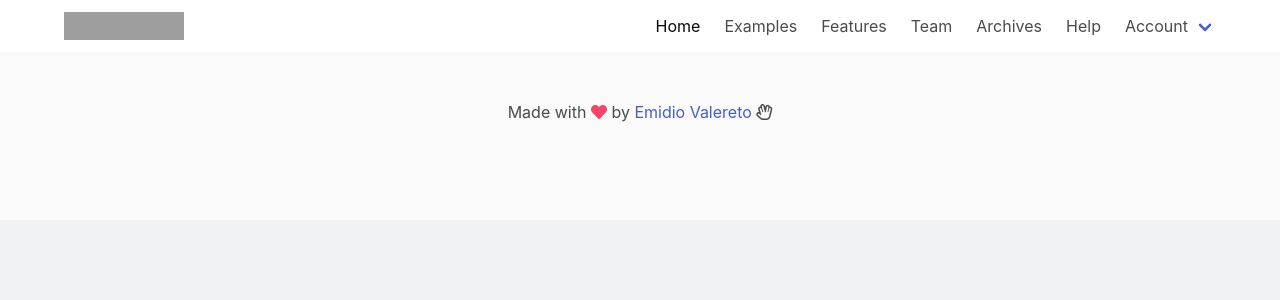
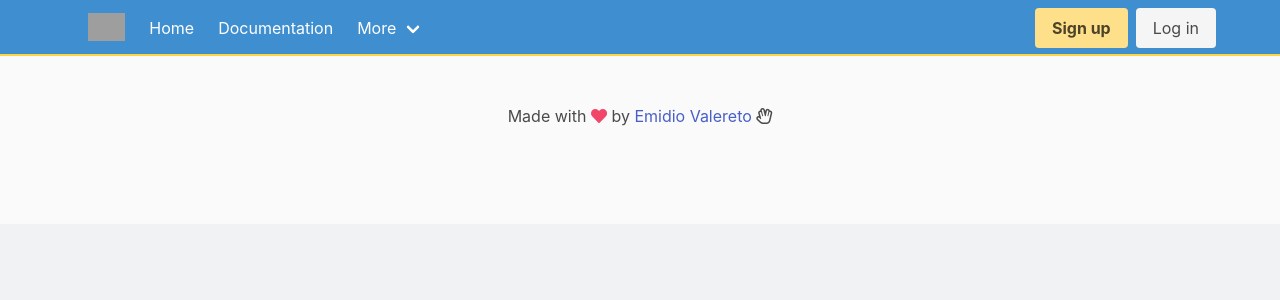
Before and after one commit to emidiovaleretto/django-you-dev-blog, a Django app: template templates/base.html in a window 1280 px wide. Shown: the top 300 px of the page. Run offline with Django 4.2, Linux system fonts and the light colour scheme; the template is opened without the code that fills it, so the values that code supplies are empty; parts of the project's set-up code (start-up, migrations or seed data) failed here and were passed over; some libraries are stand-ins or nearby versions; grey boxes are pictures that could not be loaded.

Commit message:
Add img to staticfiles.

```diff
--- a/manage.py
+++ b/manage.py
@@ -6,7 +6,7 @@ import sys
 
 def main():
     """Run administrative tasks."""
-    os.environ.setdefault('DJANGO_SETTINGS_MODULE', 'youdev.settings.production')
+    os.environ.setdefault('DJANGO_SETTINGS_MODULE', 'youdev.settings.development')
     try:
         from django.core.management import execute_from_command_line
     except ImportError as exc:
--- a/static/css/style.css
+++ b/static/css/style.css
@@ -3,6 +3,16 @@ body {
     font-family: -apple-system, BlinkMacSystemFont, "Segoe UI", Roboto, Oxygen-Sans, Ubuntu, Cantarell, "Helvetica Neue", sans-serif;
     font-size: 16px;
     background: #F0F2F4;
+}
+
+.navbar::after {
+    content: '';
+    display: inline-block;
+    width: 100%;
+    height: 2px;
+    background-color: #FED346;
+    position: absolute;
+    bottom: 0;
 }
 
 .navbar.is-white {
@@ -14,10 +24,15 @@ body {
     font-weight: bold;
 }
 
+.navbar-item img {
+    margin-top: 5px;
+}
+
 .hero-body {
-    background-image: url("https://images.hdqwalls.com/wallpapers/python-logo-4k-i6.jpg");
+    background-color: #101010;
+    background-image: url("/static/img/hero-image.jpg");
     background-position: center;
-    background-size: cover;
+    background-size: contain;
     background-repeat: no-repeat;
     height: 600px;
 }
--- a/templates/base.html
+++ b/templates/base.html
@@ -19,58 +19,59 @@
 
 <body>
     <!-- START NAV -->
-    <nav class="navbar">
+    <nav class="navbar is-info">
         <div class="container">
             <div class="navbar-brand">
                 <a class="navbar-item" href="../">
-                    <img src="https://upload.wikimedia.org/wikipedia/commons/thumb/f/f8/Python_logo_and_wordmark.svg/2560px-Python_logo_and_wordmark.svg.png"
-                        width="120" height="40" alt="Logo">
-                </a>
+                    <h1><img src="{% static 'img/logo.svg' %}" alt="Logo"></a></h1>
                 <span class="navbar-burger burger" data-target="navbarMenu">
                     <span></span>
                     <span></span>
                     <span></span>
                 </span>
             </div>
-            <div id="navbarMenu" class="navbar-menu">
-                <div class="navbar-end">
-                    <a class="navbar-item is-active">
+            <div id="navbarBasicExample" class="navbar-menu">
+                <div class="navbar-start">
+                  <a class="navbar-item">
                     Home
                   </a>
+
                   <a class="navbar-item">
-                        Examples
+                    Documentation
+                  </a>
+
+                  <div class="navbar-item has-dropdown is-hoverable">
+                    <a class="navbar-link">
+                      More
+                    </a>
+
+                    <div class="navbar-dropdown">
+                      <a class="navbar-item">
+                        About
                       </a>
                       <a class="navbar-item">
-                        Features
+                        Jobs
                       </a>
                       <a class="navbar-item">
-                        Team
-                    </a>
-                    <a class="navbar-item">
-                        Archives
-                    </a>
-                    <a class="navbar-item">
-                        Help
-                    </a>
-                    <div class="navbar-item has-dropdown is-hoverable">
-                        <a class="navbar-link">
-                            Account
-                        </a>
-                        <div class="navbar-dropdown">
-                            <a class="navbar-item">
-                                Dashboard
-                            </a>
-                            <a class="navbar-item">
-                                Profile
-                            </a>
-                            <a class="navbar-item">
-                                Settings
+                        Contact
                       </a>
                       <hr class="navbar-divider">
                       <a class="navbar-item">
-                                Logout
+                        Report an issue
                       </a>
                     </div>
+                  </div>
+                </div>
+
+                <div class="navbar-end">
+                  <div class="navbar-item">
+                    <div class="buttons">
+                      <a class="button is-warning">
+                        <strong>Sign up</strong>
+                      </a>
+                      <a class="button is-light">
+                        Log in
+                      </a>
                     </div>
                   </div>
                 </div>
--- a/templates/index.html
+++ b/templates/index.html
@@ -5,8 +5,8 @@
 <section class="hero is-info is-medium is-bold">
     <div class="hero-body">
         <div class="container has-text-centered">
-            <h1 class="title">Lorem ipsum dolor sit amet, consectetur adipiscing elit, <br>sed eiusmod tempor
-                incididunt ut labore et dolore magna aliqua</h1>
+            <!-- <h1 class="title">Lorem ipsum dolor sit amet, consectetur adipiscing elit, <br>sed eiusmod tempor
+                incididunt ut labore et dolore magna aliqua</h1> -->
         </div>
     </div>
 </section>
--- a/youdev/wsgi.py
+++ b/youdev/wsgi.py
@@ -11,6 +11,6 @@ import os
 
 from django.core.wsgi import get_wsgi_application
 
-os.environ.setdefault('DJANGO_SETTINGS_MODULE', 'youdev.settings.production')
+os.environ.setdefault('DJANGO_SETTINGS_MODULE', 'youdev.settings.development')
 
 application = get_wsgi_application()
```
Also changed, not shown: static/img/hero-image.jpg (added), static/img/logo.svg (added). Lines whose indentation alone changed are shown as unchanged.
